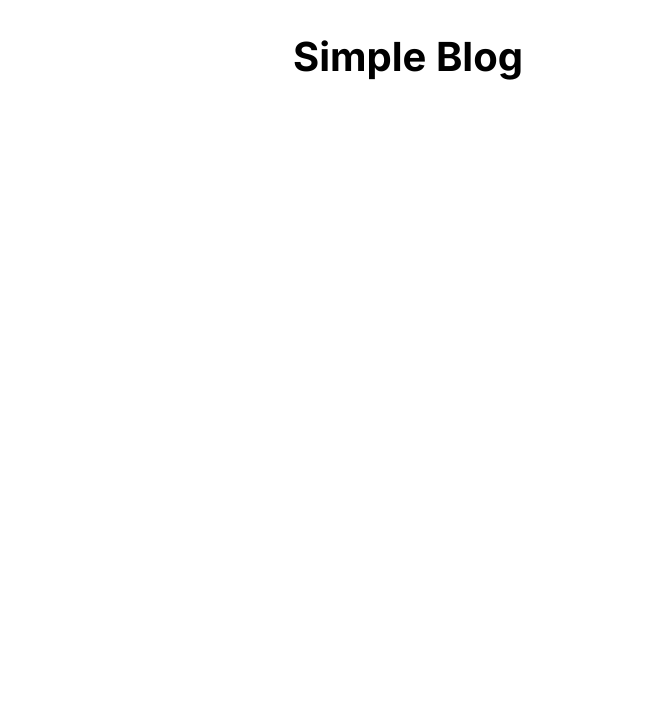
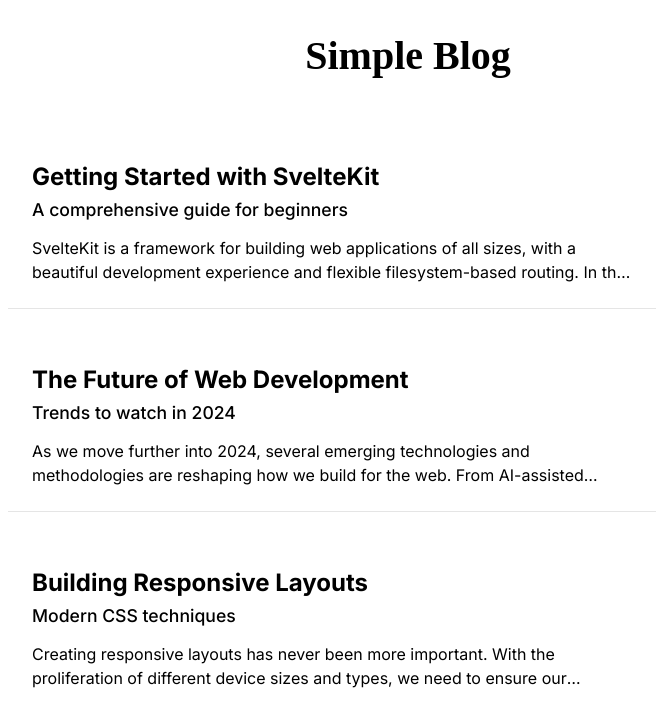
Before and after one commit to lucas-carvajal/simple-blog-fe, a SvelteKit app: page / in a window 1280 px wide. Shown: the top 726 px of the page, without its empty margins (232-892 px from the left). Built offline with nearby package versions, Linux system fonts and the light colour scheme.

Commit message:
add dummy articles

```diff
--- /dev/null
+++ b/src/lib/ArticleThumbnail.svelte
@@ -0,0 +1,48 @@
+<script>
+    export let title = "Article Title Goes Here";
+    export let subhead = "Subheading or Short Description";
+    export let previewText = "Lorem ipsum dolor sit amet, consectetur adipiscing elit. Sed do eiusmod tempor incididunt ut labore et dolore magna aliqua. Ut enim ad minim veniam, quis nostrud exercitation ullamco laboris nisi ut aliquip ex ea commodo consequat.";
+    export let titleColor = "black";
+    export let subheadColor = "black";
+    export let textColor = "black";
+</script>
+
+<div class="article-thumbnail">
+    <h2 class="title" style="color: {titleColor}">{title}</h2>
+    <h4 class="subhead" style="color: {subheadColor}">{subhead}</h4>
+    <p class="preview-text" style="color: {textColor}">{previewText}</p>
+</div>
+
+<style>
+    .article-thumbnail {
+        padding: 1.5rem;
+        max-width: 600px;
+        background-color: transparent;
+    }
+
+    .title {
+        font-family: 'Inter', sans-serif;
+        font-size: 1.5rem;
+        font-weight: 700;
+        margin: 0 0 0.5rem 0;
+    }
+
+    .subhead {
+        font-family: 'Inter', sans-serif;
+        font-size: 1.1rem;
+        font-weight: 500;
+        margin: 0 0 1rem 0;
+    }
+
+    .preview-text {
+        font-family: 'Inter', sans-serif;
+        font-size: 1rem;
+        line-height: 1.5;
+        margin: 0;
+        display: -webkit-box;
+        -webkit-line-clamp: 2;
+        -webkit-box-orient: vertical;
+        overflow: hidden;
+        text-overflow: ellipsis;
+    }
+</style>
--- a/src/routes/+page.svelte
+++ b/src/routes/+page.svelte
@@ -1,3 +1,38 @@
 <script>
-    import '../app.css';
+    import ArticleThumbnail from '$lib/ArticleThumbnail.svelte';
 </script>
+
+<main>
+    <ArticleThumbnail
+        title="Getting Started with SvelteKit"
+        subhead="A comprehensive guide for beginners"
+        previewText="SvelteKit is a framework for building web applications of all sizes, with a beautiful development experience and flexible filesystem-based routing. In this guide, we'll explore the basics of SvelteKit and build a simple application from scratch..."
+    />
+
+    <ArticleThumbnail
+        title="The Future of Web Development"
+        subhead="Trends to watch in 2024"
+        previewText="As we move further into 2024, several emerging technologies and methodologies are reshaping how we build for the web. From AI-assisted coding to new framework innovations, let's explore what's on the horizon..."
+    />
+
+    <ArticleThumbnail
+        title="Building Responsive Layouts"
+        subhead="Modern CSS techniques"
+        previewText="Creating responsive layouts has never been more important. With the proliferation of different device sizes and types, we need to ensure our websites look great everywhere. In this article, we'll explore modern CSS techniques..."
+    />
+</main>
+
+<style>
+    main {
+        max-width: 800px;
+        margin: 0 auto;
+        padding: 2rem;
+    }
+
+    /* Replace the margin with a divider */
+    :global(main > :not(:last-child)) {
+        border-bottom: 1px solid #e5e5e5;
+        padding-bottom: 2rem;
+        margin-bottom: 2rem;
+    }
+</style>
```
